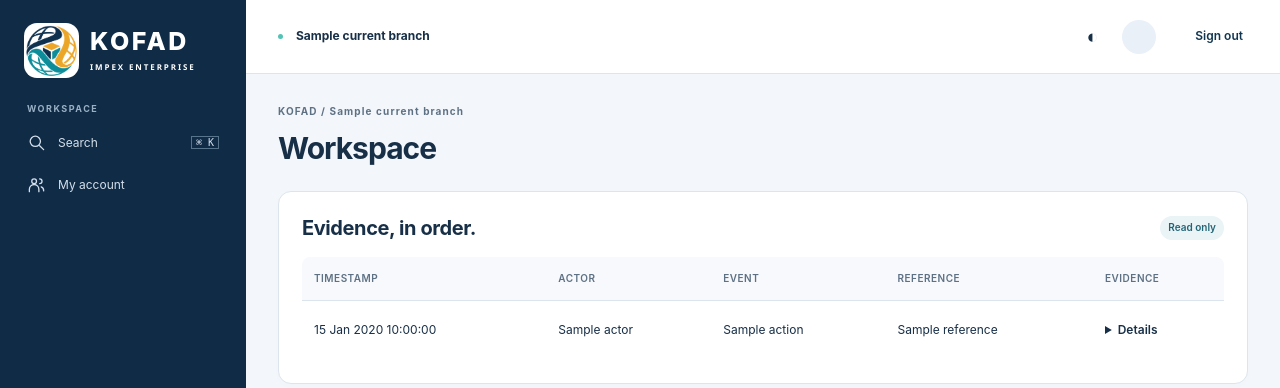
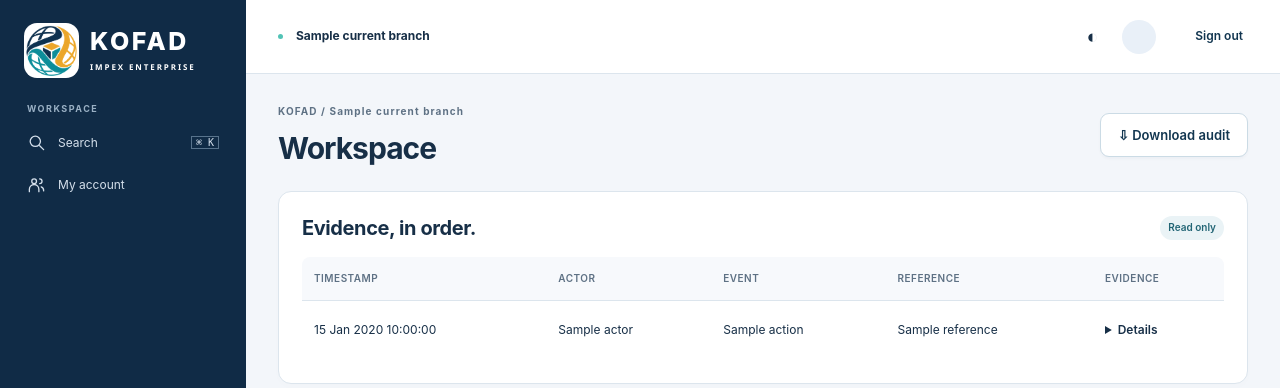
Before and after one commit to Eugene999B/KOFAD, a Django app: template templates/audit.html in a window 1280 px wide. Shown: the top 388 px of the page. Run offline with Django 5.2, Linux system fonts and the light colour scheme; the template is opened without the code that fills it: most values are stand-ins (such as "Sample title", 1, 10 or a date in 2020).

Commit message:
ui: add export access to audit.html

```diff
--- a/templates/audit.html
+++ b/templates/audit.html
@@ -1 +1 @@
-{% extends "base.html" %}{% block content %}<section class="panel"><div class="section-heading"><h2>Evidence, in order.</h2><span class="pill">Read only</span></div><div class="table-wrap"><table><thead><tr><th>Timestamp</th><th>Actor</th><th>Event</th><th>Reference</th><th>Evidence</th></tr></thead><tbody>{% for row in rows %}<tr><td>{{ row.created_at|date:"d M Y H:i:s" }}</td><td>{{ row.actor|default:"System" }}</td><td>{{ row.action }}</td><td>{{ row.reference }}</td><td><details><summary>Details</summary><pre>{{ row.detail }}</pre></details></td></tr>{% empty %}<tr><td colspan="5" class="empty">No audit events for this location.</td></tr>{% endfor %}</tbody></table></div></section>{% endblock %}
+{% extends "base.html" %}{% block actions %}<a class="button secondary" href="/exports/?dataset=audit">⇩ Download audit</a>{% endblock %}{% block content %}<section class="panel"><div class="section-heading"><h2>Evidence, in order.</h2><span class="pill">Read only</span></div><div class="table-wrap"><table><thead><tr><th>Timestamp</th><th>Actor</th><th>Event</th><th>Reference</th><th>Evidence</th></tr></thead><tbody>{% for row in rows %}<tr><td>{{ row.created_at|date:"d M Y H:i:s" }}</td><td>{{ row.actor|default:"System" }}</td><td>{{ row.action }}</td><td>{{ row.reference }}</td><td><details><summary>Details</summary><pre>{{ row.detail }}</pre></details></td></tr>{% empty %}<tr><td colspan="5" class="empty">No audit events for this location.</td></tr>{% endfor %}</tbody></table></div></section>{% endblock %}
```
